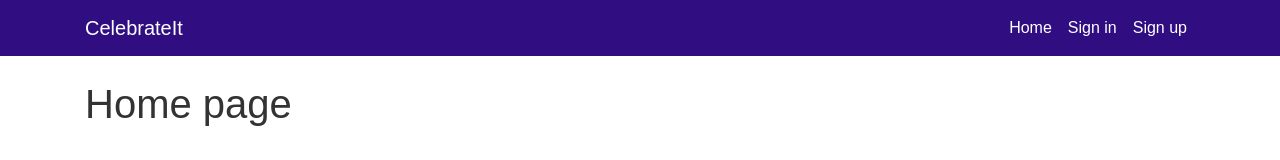
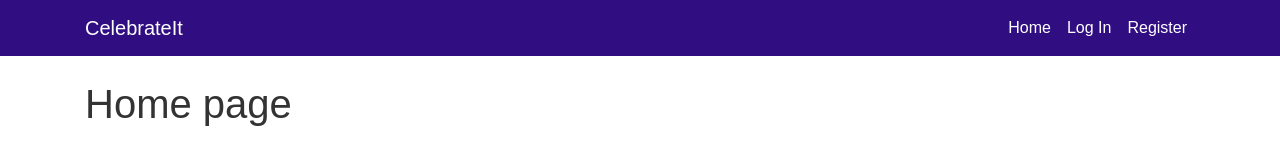
Before and after one commit to SophieDufrane/celebrateit-platform, a React (Create React App) app in the folder celebrateit_frontend/: page / in a window 1280 px wide. Shown: the top 160 px of the page. Built offline with nearby package versions, Linux system fonts and the light colour scheme.

Commit message:
Update Routing names

```diff
--- a/celebrateit_frontend/src/App.js
+++ b/celebrateit_frontend/src/App.js
@@ -10,9 +10,9 @@ function App() {
       <Container className={styles.Main}>
         <Switch>
           <Route exact path="/" render={() => <h1>Home page</h1>} />
-          <Route exact path="/signin" render={() => <h1>Sign in</h1>} />
-          <Route exact path="/signup" render={() => <h1>Sign up</h1>} />
-          <Route render={() => <p>Page not found!</p>} />
+          <Route exact path="/login" render={() => <h1>Log in</h1>} />
+          <Route exact path="/register" render={() => <h1>Register</h1>} />
+          <Route render={() => <p>Page not found</p>} />
         </Switch>
       </Container>
     </div>
--- a/celebrateit_frontend/src/components/NavBar.js
+++ b/celebrateit_frontend/src/components/NavBar.js
@@ -16,11 +16,11 @@ const NavBar = () => {
             <Nav.Link as={NavLink} exact to="/">
               Home
             </Nav.Link>
-            <Nav.Link as={NavLink} to="/signin">
-              Sign in
+            <Nav.Link as={NavLink} to="/login">
+              Log In
             </Nav.Link>
-            <Nav.Link as={NavLink} to="/signup">
-              Sign up
+            <Nav.Link as={NavLink} to="/register">
+              Register
             </Nav.Link>
           </Nav>
         </Navbar.Collapse>
```
